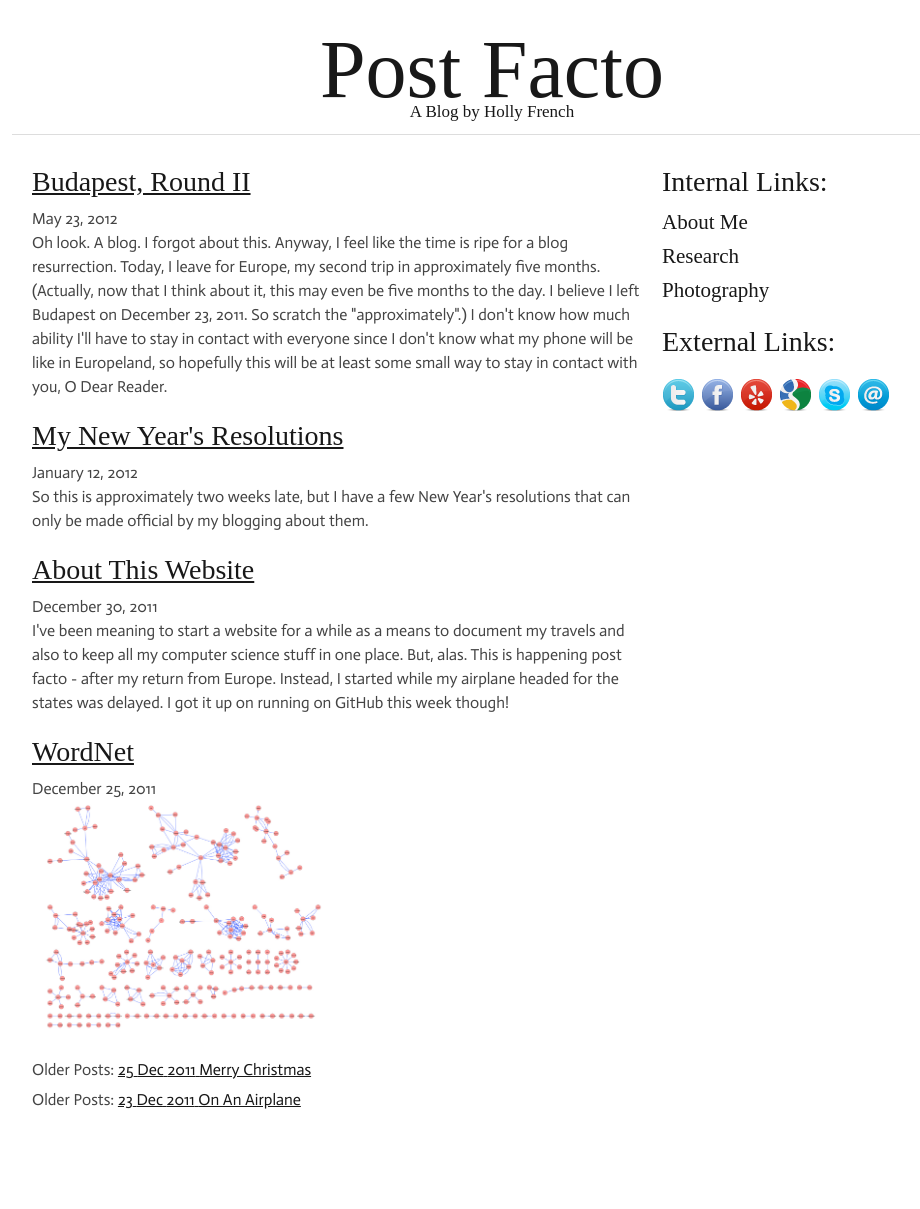
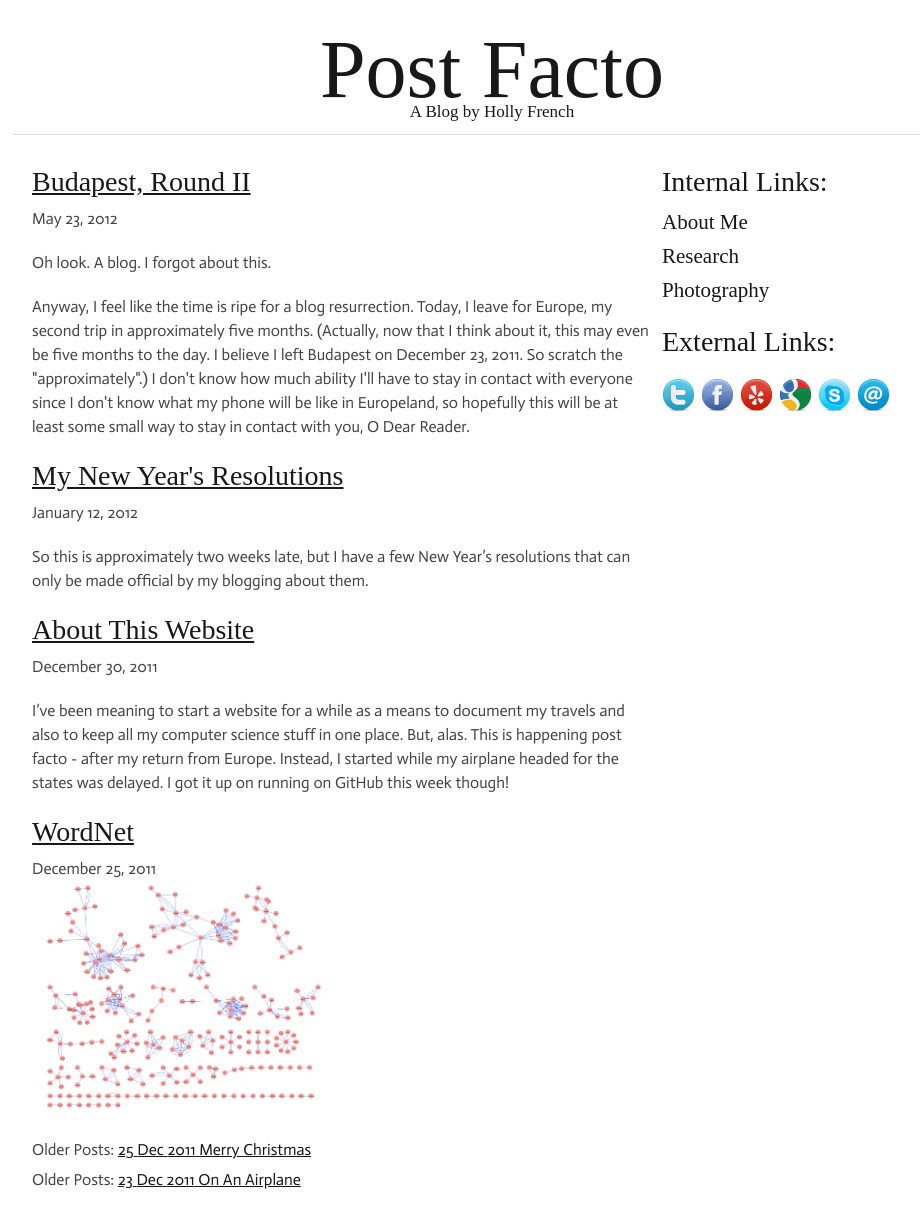
Before and after one commit to phrenchphry11/phrenchphry11.github.com, a Jekyll site: the page built from index.html, in a window 1280 px wide. Shown: the whole page, without its empty margins (148-1068 px from the left). Built offline with Jekyll 4.4.1, drawn with Linux system fonts in a browser that asks for light colours; nearby versions of some CDN libraries; some web fonts are replaced; Markdown is read by kramdown in place of the engine named in the settings; comment, search, counter and statistics services are not loaded; before the commit the page ends 1129 px from its top, so only the background shows below that.

Commit message:
manual paragraphs in excerpt. also markdownify excerpts

```diff
--- a/index.html
+++ b/index.html
@@ -14,7 +14,7 @@
 </h3>
 <span>{{ post.date | date: '%B' }} {{ post.date | date: '%e' }}, {{ post.date | date: '%Y' }}</span>
 <p>
-    {{ post.excerpt }}
+    {{ post.excerpt | markdownify }}
 </p>
 
 
```
Also changed, not shown: _posts/2012-05-23-Budapest-Round-II.md (+5 -1 lines).
